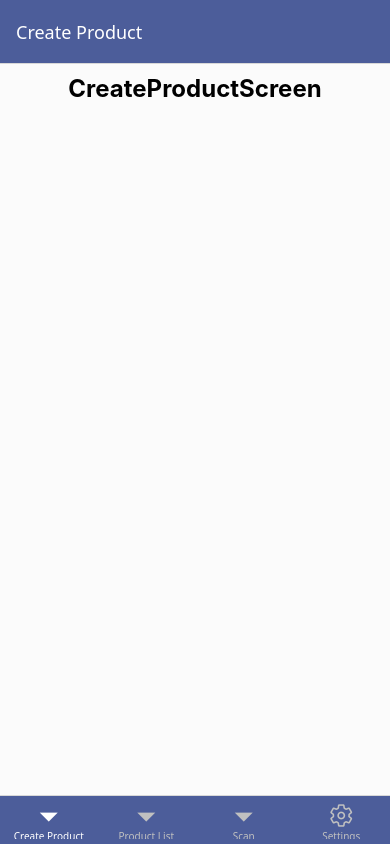
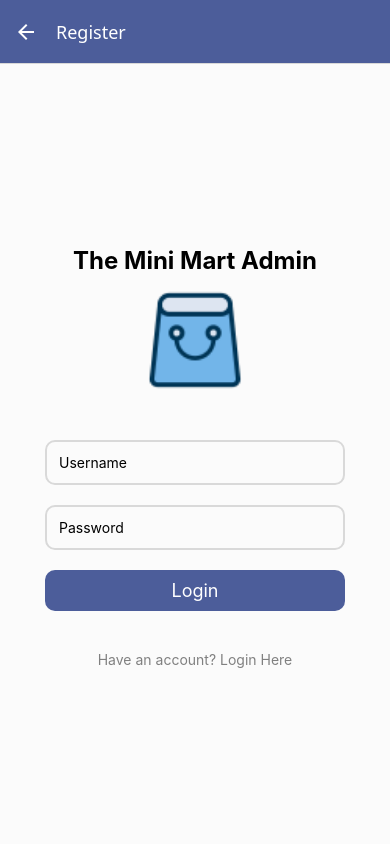
Before and after one commit to g-cheong/sctp-se9-g2-mobileproject, a React Native app in the folder theminimart-mobile/: screen /register in a window 390 px wide. Built offline with nearby package versions, Linux system fonts and the light colour scheme.

Commit message:
finished the loginScreen and registerScreen(without functionality)

```diff
--- a/theminimart-mobile/components/Button.js
+++ b/theminimart-mobile/components/Button.js
@@ -1 +1,11 @@
 // TODO: add buttons for navigating between the pages
+
+import { Text, TouchableOpacity } from "react-native";
+
+export default function Button({ btnStyle, textStyle, title, onPress }) {
+  return (
+    <TouchableOpacity style={btnStyle} onPress={onPress}>
+      <Text style={textStyle}>{title}</Text>
+    </TouchableOpacity>
+  );
+}
--- a/theminimart-mobile/navigators/AuthStackNavigator.js
+++ b/theminimart-mobile/navigators/AuthStackNavigator.js
@@ -1,10 +1,28 @@
-import { Text, View } from "react-native";
-import { styles } from "../styles/styles";
+import { createNativeStackNavigator } from "@react-navigation/native-stack";
+import LoginScreen from "../screens/LoginScreen";
+import RegisterScreen from "../screens/RegisterScreen";
+import { Colors } from "../styles/colors";
+
+const Stack = createNativeStackNavigator();
 
 export default function AuthStackNavigator() {
   return (
-    <View style={(styles.container, { marginTop: 60 })}>
-      <Text style={styles.title}>AuthStackNavigator</Text>
-    </View>
+    <Stack.Navigator
+      screenOptions={{
+        headerStyle: { backgroundColor: Colors.PRIMARY },
+        headerTintColor: Colors.WHITE,
+        contentStyle: { backgroundColor: Colors.OFF_WHITE_LIGHT },
+      }}>
+      <Stack.Screen
+        name="login"
+        component={LoginScreen}
+        options={{ title: "Login" }}
+      />
+      <Stack.Screen
+        name="register"
+        component={RegisterScreen}
+        options={{ title: "Register" }}
+      />
+    </Stack.Navigator>
   );
 }
--- a/theminimart-mobile/navigators/RootNavigator.js
+++ b/theminimart-mobile/navigators/RootNavigator.js
@@ -3,7 +3,7 @@ import BottomTabsNavigator from "./BottomTabsNavigator";
 
 export default function RootNavigator() {
   // TODO: Implement AuthStack for login (Firhat)
-  const isAuthenticated = true;
+  const isAuthenticated = false;
 
   // Choose to render loginScreen or AppScreen based on authentication
   return isAuthenticated ? <BottomTabsNavigator /> : <AuthStackNavigator />;
--- /dev/null
+++ b/theminimart-mobile/screens/LoginScreen.js
@@ -0,0 +1,62 @@
+import {
+  Image,
+  Keyboard,
+  KeyboardAvoidingView,
+  Text,
+  TextInput,
+  TouchableWithoutFeedback,
+  View,
+} from "react-native";
+import { styles } from "../styles/styles";
+import { useNavigation } from "@react-navigation/native";
+import blueBagImg from "../assets/bluebag.png";
+import Button from "../components/Button";
+
+export default function LoginScreen() {
+  const navigator = useNavigation();
+  return (
+    <View style={styles.container}>
+      <TouchableWithoutFeedback
+        style={styles.container}
+        onPress={() => {
+          Keyboard.dismiss();
+        }}>
+        <KeyboardAvoidingView
+          style={styles.centerContainer}
+          behavior="padding"
+          keyboardVerticalOffset={50}>
+          <Text style={styles.title}>The Mini Mart Admin</Text>
+          <Image
+            style={{
+              width: 100,
+              height: 100,
+              marginBottom: 40,
+              marginTop: 10,
+            }}
+            source={blueBagImg}
+          />
+          <View style={styles.loginContainer}>
+            <TextInput style={styles.textInput} placeholder="Username" />
+            <TextInput style={styles.textInput} placeholder="Password" />
+            <Button
+              btnStyle={styles.primaryBtn}
+              textStyle={styles.primaryBtnText}
+              title="Login"
+              onPress={() => {
+                // TODO: Login Logic
+              }}
+            />
+            <Button
+              btnStyle={[styles.tertiaryBtn, { marginTop: 20 }]}
+              textStyle={styles.tertiaryBtnText}
+              title="Dont have an account? Register Here"
+              onPress={() => {
+                navigator.navigate("register");
+              }}
+            />
+          </View>
+        </KeyboardAvoidingView>
+      </TouchableWithoutFeedback>
+    </View>
+  );
+}
--- /dev/null
+++ b/theminimart-mobile/screens/RegisterScreen.js
@@ -0,0 +1,63 @@
+import {
+  Image,
+  Keyboard,
+  KeyboardAvoidingView,
+  Text,
+  TextInput,
+  TouchableWithoutFeedback,
+  View,
+} from "react-native";
+import { styles } from "../styles/styles";
+import { useNavigation } from "@react-navigation/native";
+import blueBagImg from "../assets/bluebag.png";
+import Button from "../components/Button";
+
+export default function RegisterScreen() {
+  const navigator = useNavigation();
+  return (
+    <View style={styles.container}>
+      <TouchableWithoutFeedback
+        style={{ flex: 1 }}
+        onPress={() => {
+          Keyboard.dismiss();
+        }}>
+        <KeyboardAvoidingView
+          style={styles.centerContainer}
+          behavior="padding"
+          keyboardVerticalOffset={50}>
+          <Text style={styles.title}>The Mini Mart Admin</Text>
+          <Image
+            style={{
+              width: 100,
+              height: 100,
+              marginBottom: 40,
+              marginTop: 10,
+            }}
+            source={blueBagImg}
+          />
+
+          <View style={styles.loginContainer}>
+            <TextInput style={styles.textInput} placeholder="Username" />
+            <TextInput style={styles.textInput} placeholder="Password" />
+            <Button
+              btnStyle={styles.primaryBtn}
+              textStyle={styles.primaryBtnText}
+              title="Login"
+              onPress={() => {
+                // navigator.navigate("bottomTabNavigator");
+              }}
+            />
+            <Button
+              btnStyle={[styles.tertiaryBtn, { marginTop: 20 }]}
+              textStyle={styles.tertiaryBtnText}
+              title="Have an account? Login Here"
+              onPress={() => {
+                navigator.goBack();
+              }}
+            />
+          </View>
+        </KeyboardAvoidingView>
+      </TouchableWithoutFeedback>
+    </View>
+  );
+}
--- a/theminimart-mobile/styles/colors.js
+++ b/theminimart-mobile/styles/colors.js
@@ -7,4 +7,5 @@ export const Colors = {
   OFF_WHITE_DARK: "#d9d9d9",
   OFF_WHITE_DARKER: "#c0c0c0",
   BLACK: "#1a1a1a",
+  GREY: "#808080",
 };
--- a/theminimart-mobile/styles/styles.js
+++ b/theminimart-mobile/styles/styles.js
@@ -1,13 +1,48 @@
 import { StyleSheet } from "react-native";
+import { Colors } from "./colors";
 
 export const styles = StyleSheet.create({
   container: {
     flex: 1,
   },
+  centerContainer: {
+    flex: 1,
+    alignItems: "center",
+    justifyContent: "center",
+  },
   title: {
     textAlign: "center",
     fontSize: 24,
     fontWeight: 700,
+    padding: 5,
+  },
+  loginContainer: {
+    marginTop: 10,
+    gap: 20,
+    justifyContent: "center",
+  },
+  textInput: {
+    width: 300,
+    padding: 12,
+    borderWidth: 2,
+    borderRadius: 10,
+    borderColor: Colors.OFF_WHITE_DARK,
+  },
+  primaryBtn: {
+    alignItems: "center",
+    backgroundColor: Colors.PRIMARY,
+    borderRadius: 10,
+  },
+  primaryBtnText: {
+    color: Colors.WHITE,
     padding: 10,
+    fontSize: 18,
+  },
+  tertiaryBtn: {
+    alignItems: "center",
+  },
+  tertiaryBtnText: {
+    alignItems: "center",
+    color: Colors.GREY,
   },
 });
```
Also changed, not shown: theminimart-mobile/assets/bluebag.png (added).
